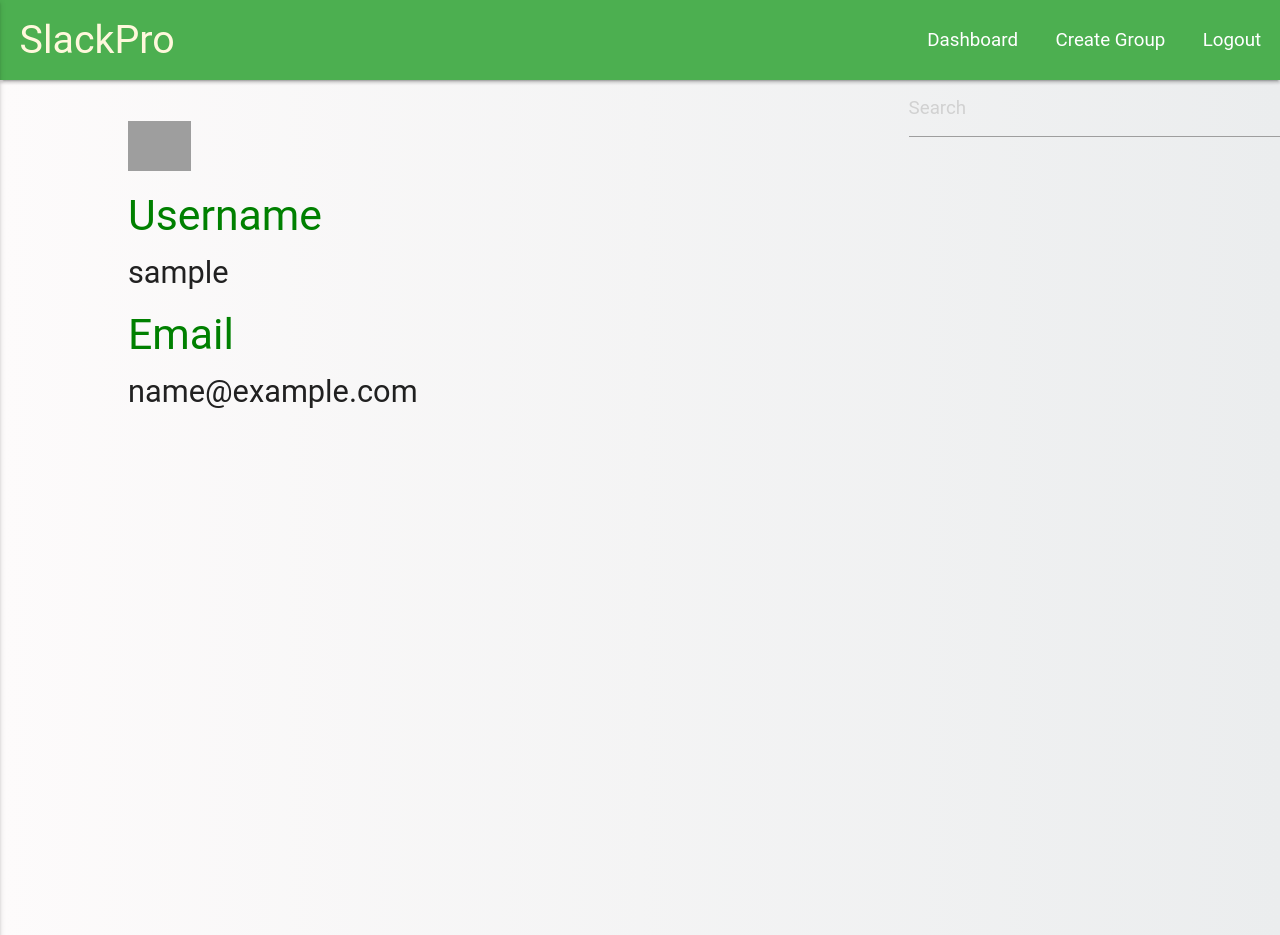
After one commit to JameerBasha/slackpro, a Flask app: a page that uses app/templates/base.html in a window 1280 px wide. The commit adds this page. Run offline with Flask 2, Linux system fonts and the light colour scheme; the visitor is signed in with stand-in values (Sample User, id 1); data comes from the database, SQL or seed files in the repository; some libraries are stand-ins or nearby versions; some web fonts are replaced; grey boxes are pictures that could not be loaded.

Commit message:
Completed elastic search part

```diff
--- a/app/__init__.py
+++ b/app/__init__.py
@@ -47,7 +47,6 @@ def create_app(config_class=Config):
 	return app
 
 if __name__ == '__main__':
-    # socketio.run(app)
 	pass
 
 
--- a/app/auth/routes.py
+++ b/app/auth/routes.py
@@ -5,6 +5,7 @@ from app.auth import bp
 from app.auth.forms import LoginForm, RegisterForm
 from app.models import UserTable
 from app.services import is_authenticated
+from app.search import add_to_index
 
 @bp.route('/login',methods=['GET','POST'])
 def login():
@@ -32,8 +33,9 @@ def register():
         user.set_password(form.password.data)
         db.session.add(user)
         db.session.commit()
-        flash('Registration successful. Please login to continue')
-        return redirect(url_for('auth.login'))
+        add_to_index('user_table',user)
+        flash('Registration successful.')
+        return redirect(url_for('dashboard.dashboard'))
     return render_template('auth/register.html',title='Register',form=form)
 
 @bp.route('/logout')
--- a/app/dashboard/forms.py
+++ b/app/dashboard/forms.py
@@ -2,6 +2,7 @@ from flask_wtf import FlaskForm
 from wtforms import StringField, PasswordField, BooleanField, SubmitField
 from wtforms.validators import ValidationError, DataRequired, Email, EqualTo
 from app.models import UserTable
+from flask import request
 
 class MessageForm(FlaskForm):
     message=StringField('Write your message',validators=[DataRequired()])
@@ -20,3 +21,13 @@ class AddMembers(FlaskForm):
 class ChangeGroupDescription(FlaskForm):
     description=StringField('New group description',validators=[DataRequired()])
     submit=SubmitField('Change Group Description')
+
+class SearchForm(FlaskForm):
+    q=StringField('Search',validators=[DataRequired()])
+
+    def __init__(self,*args,**kwargs):
+        if 'formdata' not in kwargs:
+            kwargs['formdata']=request.args
+        if 'csrf_enabled' not in kwargs:
+            kwargs['csrf_enabled']=False
+        super(SearchForm,self).__init__(*args,**kwargs)
--- a/app/dashboard/routes.py
+++ b/app/dashboard/routes.py
@@ -109,3 +109,14 @@ def removemember(groupid,memberid):
     groupmembername=remove_group_member(memberid,groupid)
     flash('You removed "'+groupmembername+'" from the group')
     return redirect(url_for('dashboard.groupinfo',group_id=groupid))
+
+@bp.route('/user/<username>',methods=['POST','GET'])
+def user(username):
+    if not(is_authenticated()):
+        flash('Sorry, you are not logged in. Please login to continue')
+        return redirect(url_for('auth.login'))
+    user=UserTable.query.filter_by(username=username).first()
+    if not(user):
+        flash('Sorry user is not found')
+        return redirect(url_for('dashboard.dashboard'))
+    return render_template('dashboard/user.html',user=user)
--- a/app/main/routes.py
+++ b/app/main/routes.py
@@ -6,8 +6,11 @@ from flask_login import current_user
 from app import socketio
 from flask_socketio import send,emit
 from datetime import datetime
-from app.services import db_committer, is_authenticated
-
+from app.services import is_authenticated
+from flask import g
+from app.dashboard.forms import SearchForm
+from app.services import get_list_of_group_id
+from app.search import add_to_index,query_index, remove_from_index
 
 
 @socketio.on('messagetoserver')
@@ -17,7 +20,9 @@ def message_from_client(message):
     user=UserTable.query.filter_by(id=current_user.id).first()
     group=GroupTable.query.filter_by(id=message['groupidnumber']).first()
     messageobj=Message(message=message['message'],group_id=group.id,user_id=current_user.id,user_name=user.username)
-    db_committer(messageobj)
+    db.session.add(messageobj)
+    db.session.commit()
+    add_to_index('message',messageobj)
     emit(str(message['groupidnumber']), message, broadcast=True)
 
 
@@ -27,3 +32,31 @@ def index():
     if is_authenticated():
         return redirect(url_for('dashboard.dashboard'))
     return redirect(url_for('auth.login'))
+
+@bp.before_app_request
+def before_request():
+    if is_authenticated():
+        g.search_form=SearchForm()
+
+@bp.route('/search')
+def search():
+    if not(is_authenticated()):
+        flash('Sorry you are not logged in. Login to continue')
+        return redirect(url_for('auth.login'))
+    if not g.search_form.validate():
+        return redirect(url_for('main.dashboard'))
+    groups,total_groups=query_index('group_table',g.search_form.q.data,1,5)
+    message,total_groups=query_index('message',g.search_form.q.data,1,5)
+    users,total_users=query_index('user_table',g.search_form.q.data,1,5)
+    message=message.filter_by(user_id=current_user.id)
+    current_user_group_id=get_list_of_group_id()
+    print(groups.all())
+    groups_searched_for=[]
+    for group in groups:
+        if group.id in current_user_group_id:
+            groups_searched_for.append(group)
+    print(groups_searched_for)
+    print(users.all())
+    print(message.all())
+    return 'helloworld'
+    #return render_template('search.html',title='Search',users=users,groups=groups,message=message)
--- a/app/models.py
+++ b/app/models.py
@@ -2,12 +2,74 @@ from flask_login import UserMixin
 from app import db, login
 from werkzeug.security import generate_password_hash, check_password_hash
 from datetime import datetime
+from app.search import add_to_index,remove_from_index,query_index
+
+
+
+
+
+
+
+
+
+
+# class SearchableMixin(object):
+#     @classmethod
+#     def search(cls, expression, page, per_page):
+#         ids, total = query_index(cls.__tablename__, expression, page, per_page)
+#         if total == 0:
+#             return cls.query.filter_by(id=0), 0
+#         when = []
+#         for i in range(len(ids)):
+#             when.append((ids[i], i))
+#         return cls.query.filter(cls.id.in_(ids)).order_by(
+#             db.case(when, value=cls.id)), total
+
+#     @classmethod
+#     def before_commit(cls, session):
+#         session._changes = {
+#             'add': list(session.new),
+#             'update': list(session.dirty),
+#             'delete': list(session.deleted)
+#         }
+
+#     @classmethod
+#     def after_commit(cls, session):
+#         for obj in session._changes['add']:
+#             if isinstance(obj, SearchableMixin):
+#                 add_to_index(obj.__tablename__, obj)
+#         for obj in session._changes['update']:
+#             if isinstance(obj, SearchableMixin):
+#                 add_to_index(obj.__tablename__, obj)
+#         for obj in session._changes['delete']:
+#             if isinstance(obj, SearchableMixin):
+#                 remove_from_index(obj.__tablename__, obj)
+#         session._changes = None
+
+#     @classmethod
+#     def reindex(cls):
+#         for obj in cls.query:
+#             add_to_index(cls.__tablename__, obj)
+
+# db.event.listen(db.session, 'before_commit', SearchableMixin.before_commit)
+# db.event.listen(db.session, 'after_commit', SearchableMixin.after_commit)
+
+
+
+
+
+
+
+
+
+
 
 class UserTable(UserMixin, db.Model):
     id=db.Column(db.Integer, primary_key=True)
     username=db.Column(db.String(50), index=True, unique=True)
     email=db.Column(db.String(50), index=True, unique=True)
     password_hash=db.Column(db.String(128))
+    __searchable__=['username']
 
     def set_password(self,password):
         self.password_hash=generate_password_hash(password)
@@ -20,9 +82,11 @@ class UserTable(UserMixin, db.Model):
 
 class GroupTable(db.Model):
     id=db.Column(db.Integer, primary_key=True)
-    groupname=db.Column(db.String(50), index=True)
+    groupname=db.Column(db.String(50),index=True)
     admin_id=db.Column(db.Integer,db.ForeignKey('user_table.id'))
     group_description=db.Column(db.String(150), index=True)
+    __searchable__=['groupname']
+
 
 class GroupMembers(db.Model):
     id=db.Column(db.Integer, primary_key=True)
@@ -38,7 +102,10 @@ class Message(db.Model):
     user_name=db.Column(db.String(50), db.ForeignKey('user_table.username'))
     message=db.Column(db.String(500))
     message_time=db.Column(db.DateTime, default=datetime.utcnow)
+    __searchable__=['message']
 
 @login.user_loader
 def load_user(id):
     return UserTable.query.get(int(id))
+
+from app.search import add_to_index, remove_from_index, query_index
--- a/app/services.py
+++ b/app/services.py
@@ -1,11 +1,8 @@
 from app import db
 from flask_login import current_user
 from app.models import GroupMembers, UserTable, GroupTable, Message
+from app.search import add_to_index,remove_from_index, query_index
 
-def db_committer(obj):
-	db.session.add(obj)
-	db.session.commit()
-	return True
 
 def is_authenticated():
 	if(current_user.is_authenticated):
@@ -23,6 +20,14 @@ def get_list_of_groups():
 			groups.append([temp_group.groupname,temp_group.id,temp_group.group_description])
 	return groups,user.username
 
+def get_list_of_group_id():
+	user=UserTable.query.filter_by(username=current_user.username).first()
+	groups_as_member=GroupMembers.query.filter_by(member_id=user.id).all()
+	group_id=[]
+	for group in groups_as_member:
+		group_id.append(group.id)
+	return group_id
+
 def get_current_user():
 	user=UserTable.query.filter_by(username=current_user.username).first()
 	return user
@@ -31,9 +36,11 @@ def create_new_group(form):
 	user=get_current_user()
 	newgroup=GroupTable(admin_id=current_user.id,groupname=form.group_name.data,group_description=form.group_description.data)
 	db.session.add(newgroup)
-	group_admin=GroupMembers(member_name=user.username,member_id=user.id,group_id=newgroup.id)
-	db.session.add(group_admin)
+	db.session.commit()
+	add_to_index('group_table',newgroup)
 	group_members=form.group_members.data.split(',')
+	if user.username not in group_members:
+		group_members.append(user.username)
 	for members in group_members:
 	    if(UserTable.query.filter_by(username=members).first()):
 	        temp_member=UserTable.query.filter_by(username=members).first()
@@ -50,6 +57,7 @@ def create_message(form):
 	messageobj=Message(message=form.message.data,group_id=group_id,user_id=user.id,user_name=user.username)
 	db.session.add(messageobj)
 	db.session.commit()
+	add_to_index('message',messageobj)
 	return True
 
 def get_group_single(group_id):
--- a/app/templates/base.html
+++ b/app/templates/base.html
@@ -36,6 +36,11 @@
                 <li><a href="/dashboard">Dashboard</a></li>
                 <li><a href="/creategroup">Create Group</a></li>
                 <li><a href="/logout">Logout</a></li>
+                {% if g.search_form %}
+                <form method='get' action='{{ url_for("main.search") }}'>
+                    {{ g.search_form.q(size=20, placeholder=g.search_form.q.label.text) }}
+                </form>
+                {% endif %}
                 {% else %}
                 <li><a href="/login">Login</a></li>
                 <li><a href="/register">Register</a></li>
--- /dev/null
+++ b/app/templates/dashboard/user.html
@@ -0,0 +1,11 @@
+{% extends 'base.html' %}
+
+{% block content %}
+<div style='padding-left:10%;padding-right:10%'>
+    <img src="https://avatars.dicebear.com/v2/gridy/{{ user.username }}.svg" class='avatar-image'>
+    <h4 style='color:green'>Username</h4>
+    <h5>{{ user.username }}</h5>
+    <h4 style='color:green'>Email</h4>
+    <h5>{{ user.email }}</h5>
+</div>
+{% endblock  %}
--- a/config.py
+++ b/config.py
@@ -5,4 +5,4 @@ class Config(object):
     SECRET_KEY=os.environ.get('SECRET_KEY') or 'this-is-a-secret-key'
     SQLALCHEMY_DATABASE_URI=os.environ.get('SQLALCHEMY_DATABASE_URI') or 'postgresql:///slackpro'
     SQLALCHEMY_TRACK_MODIFICATIONS=False
-    ELASTICSEARCH_URL=os.environ.get('ELASTICSEARCH_URL')
+    ELASTICSEARCH_URL=os.environ.get('ELASTICSEARCH_URL') or 'localhost:9200'
```
Also changed, not shown: app/search.py (added, +24 -0 lines), migrations/versions/4cde6ac56ec2_.py (deleted, +0 -30 lines), migrations/versions/b8715b2fbc2a_.py (renamed from migrations/versions/1d02224950ad_.py, +4 -4 lines).
